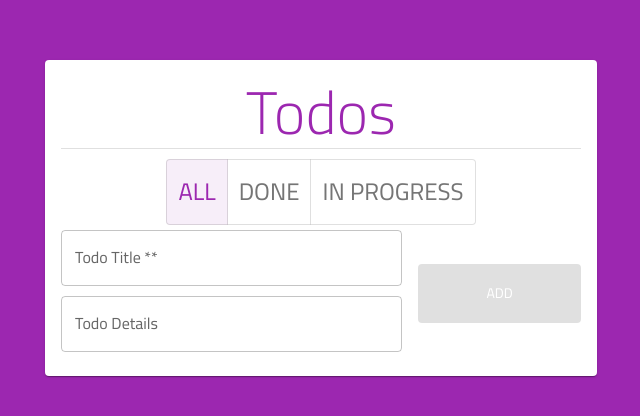
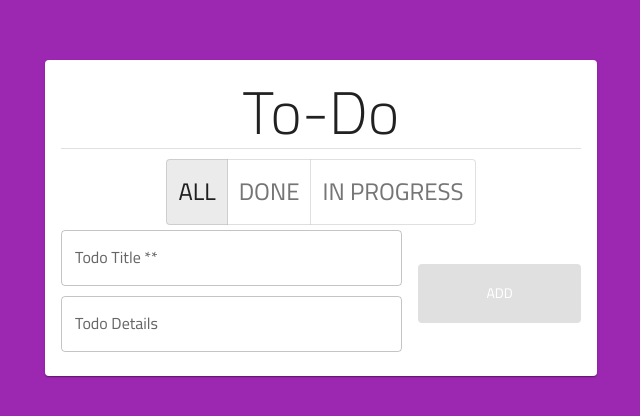
Before and after one commit to Mandela95/Todo-List-React-Js, a React (Create React App) app: page / in a window 1280 px wide. Shown: the part 182-598 px from the top of the page, without its empty margins (319-959 px from the left). Built offline with nearby package versions, Linux system fonts and the light colour scheme.

Commit message:
Add files via upload

```diff
--- a/src/components/Todo.js
+++ b/src/components/Todo.js
@@ -158,16 +158,13 @@ export default function Todo({ todo, handleCheck }) {
         className="todoCard"
         sx={{
           minWidth: 275,
-          backgroundColor: "#9c27b0",
-          color: "#fff",
-          margin: "20px 0",
         }}
       >
         <CardContent>
           <Grid container spacing={2}>
             <Grid xs={8}>
               <Typography
-                variant="h5"
+                variant="h6"
                 sx={{
                   wordWrap: "break-word",
                   textAlign: "left",
@@ -180,8 +177,6 @@ export default function Todo({ todo, handleCheck }) {
                 variant="h6"
                 sx={{
                   textAlign: "left",
-                  backgroundColor:
-                    updatedTodo.details === "" ? "" : "lightblue",
                   padding: "5px",
                   borderRadius: "4px",
                   wordWrap: "break-word",
--- a/src/components/TodoList.js
+++ b/src/components/TodoList.js
@@ -11,7 +11,7 @@ import Grid from "@mui/material/Unstable_Grid2";
 import Todo from "./Todo";
 // Others
 import { TodosContext } from "../contexts/TodosContext";
-import { useState, useContext, useEffect } from "react";
+import { useState, useContext, useEffect, useMemo } from "react";
 import { v4 as uuid } from "uuid";
 
 export default function TodoList() {
@@ -23,13 +23,17 @@ export default function TodoList() {
   const [displayedTodosType, setDisplayedTodosType] = useState("all");
 
   // filteration arrays
-  const completedTodos = todos.filter((t) => {
-    return t.isCompleted;
-  });
+  const completedTodos = useMemo(() => {
+    return todos.filter((t) => {
+      return t.isCompleted;
+    });
+  }, [todos]);
 
-  const inProgressTodos = todos.filter((t) => {
-    return !t.isCompleted;
-  });
+  const inProgressTodos = useMemo(() => {
+    return todos.filter((t) => {
+      return !t.isCompleted;
+    });
+  }, [todos]);
 
   let todosToBeRendered = todos;
   if (displayedTodosType === "completed") {
@@ -83,12 +87,8 @@ export default function TodoList() {
           sx={{ minWidth: 275, maxHeight: "90vh", overflowY: "scroll" }}
         >
           <CardContent>
-            <Typography
-              className="todoTitle"
-              variant="h2"
-              style={{ color: "#9c27b0" }}
-            >
-              Todos
+            <Typography className="todoTitle" variant="h2">
+              To-Do
             </Typography>
 
             <Divider />
@@ -96,7 +96,6 @@ export default function TodoList() {
             {/* Filter Buttons */}
             <ToggleButtonGroup
               style={{ margin: "10px" }}
-              color="primary"
               value={displayedTodosType}
               exclusive
               onChange={changeDisplayedType}
```
